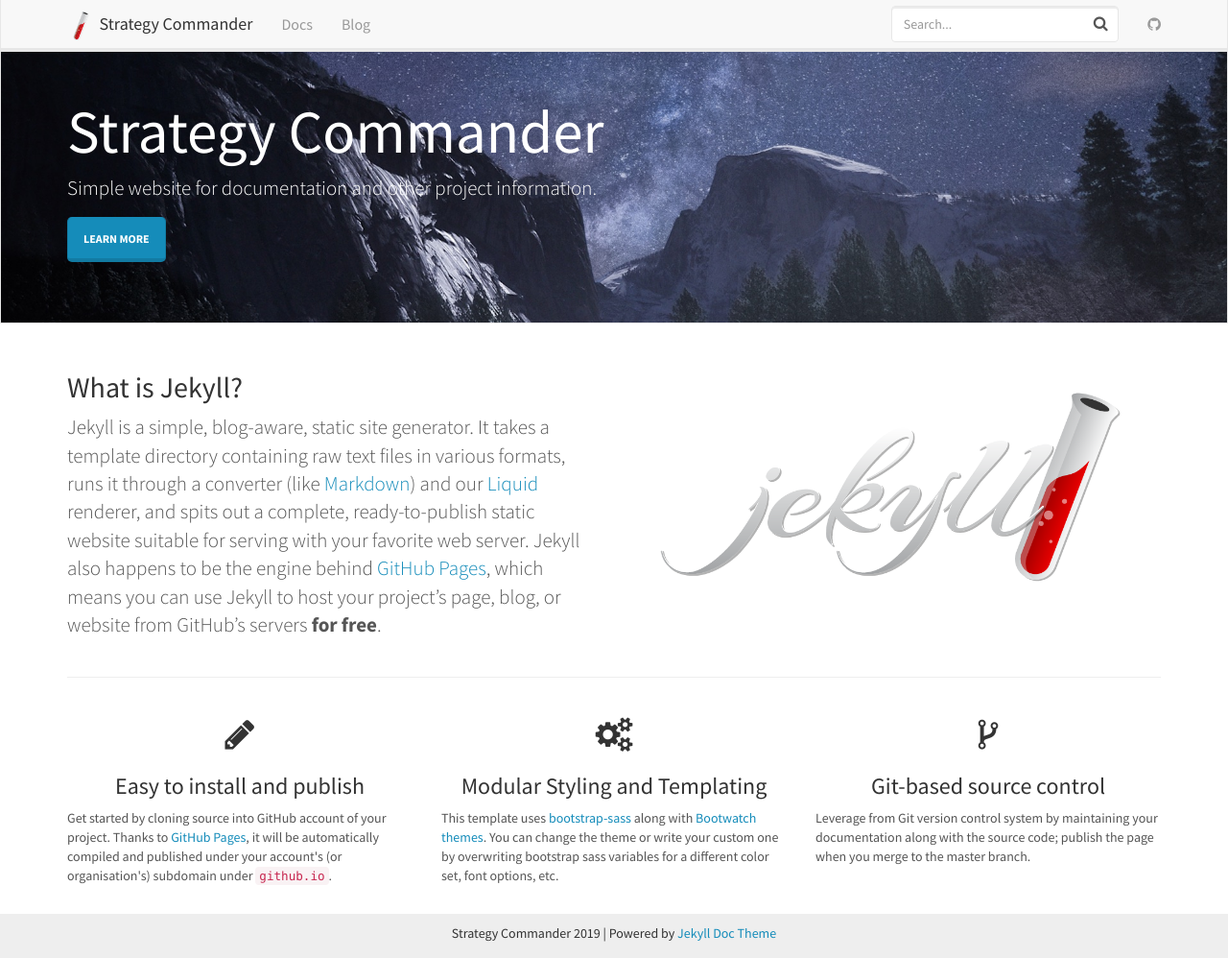
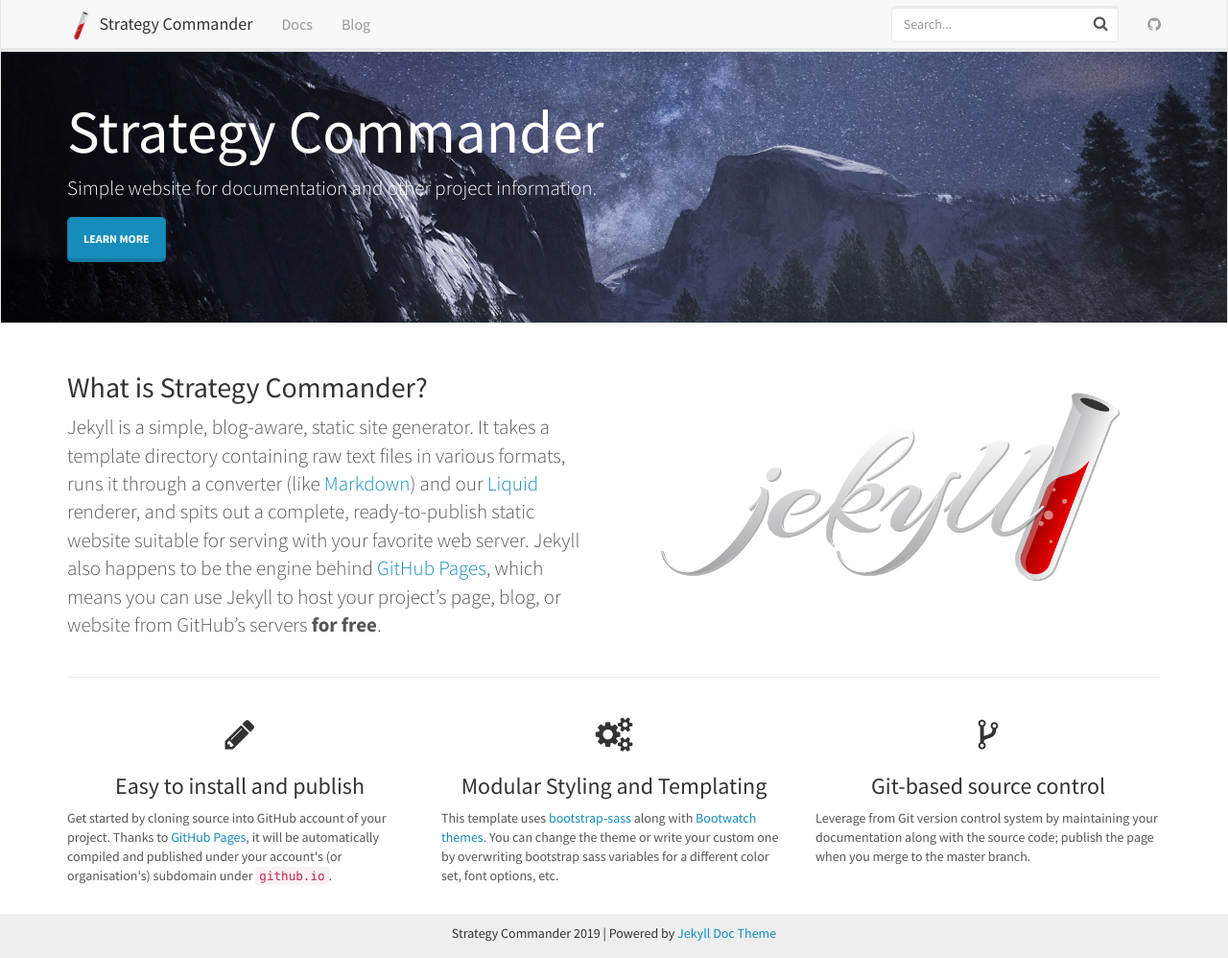
Before and after one commit to doug-forester/stratcom, a Jekyll site: the page built from docs/index.html, in a window 1280 px wide and 998 px high. Shown: the whole window at 96% size. Built offline with Jekyll 4.4.1, drawn with Linux system fonts in a browser that asks for light colours; comment, search, counter and statistics services are not loaded.

Commit message:
Update index.html

```diff
--- a/docs/index.html
+++ b/docs/index.html
@@ -6,14 +6,14 @@
     <div class="container">
         <h1>Strategy Commander</h1>
         <p>Simple website for documentation and other project information.</p>
-        <p><a class="btn btn-primary btn-lg" href="{{ "/home" | relative_url }}" role="button">Learn more</a></p>
+        <p><a class="btn btn-primary btn-lg" href="{{ "/" | relative_url }}" role="button">Learn more</a></p>
     </div>
 </div>
 
 <div class="container">
     <div class="row">
         <div class="col-md-6">
-            <h2 class="header-light regular-pad">What is Jekyll?</h2>
+            <h2 class="header-light regular-pad">What is Strategy Commander?</h2>
               <p class="lead">Jekyll is a simple, blog-aware, static site generator. It takes a template
               directory containing raw text files in various formats, runs it through
               a converter (like <a href="https://daringfireball.net/projects/markdown/">Markdown</a>)
```
